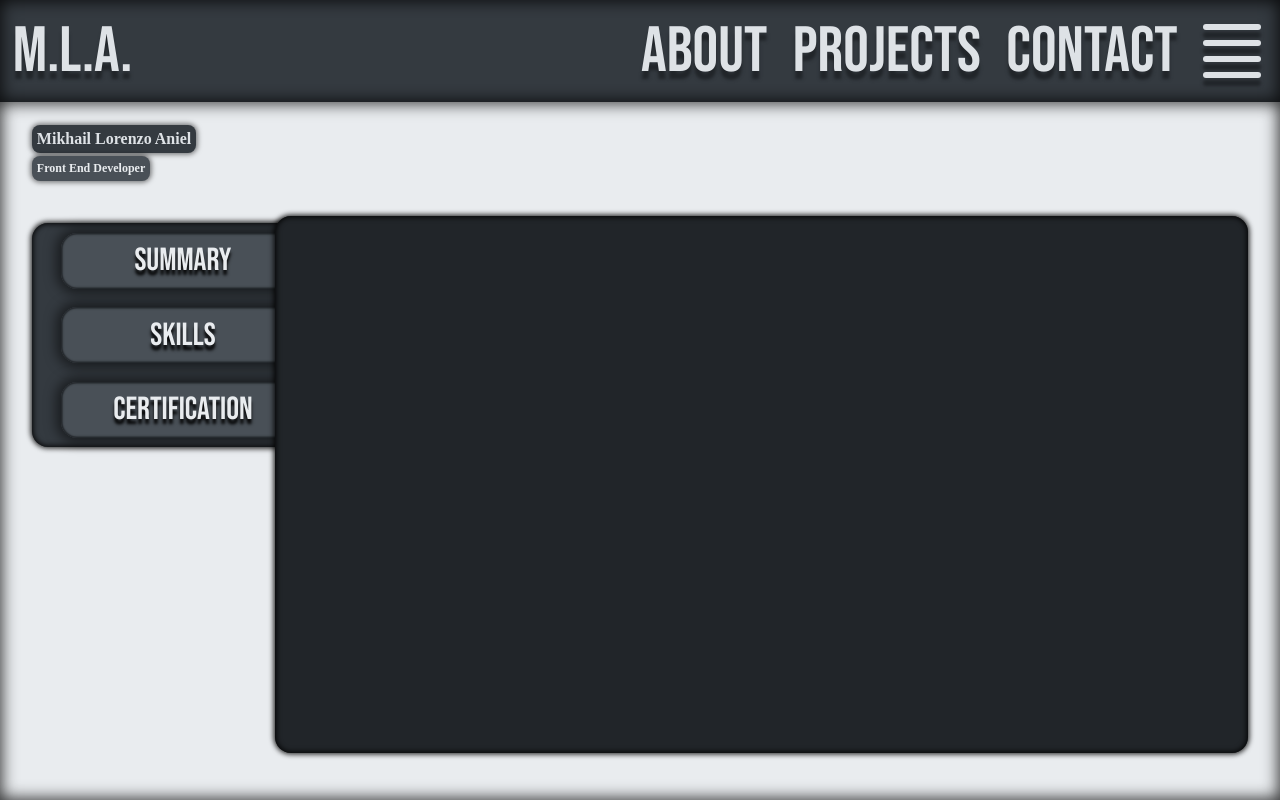
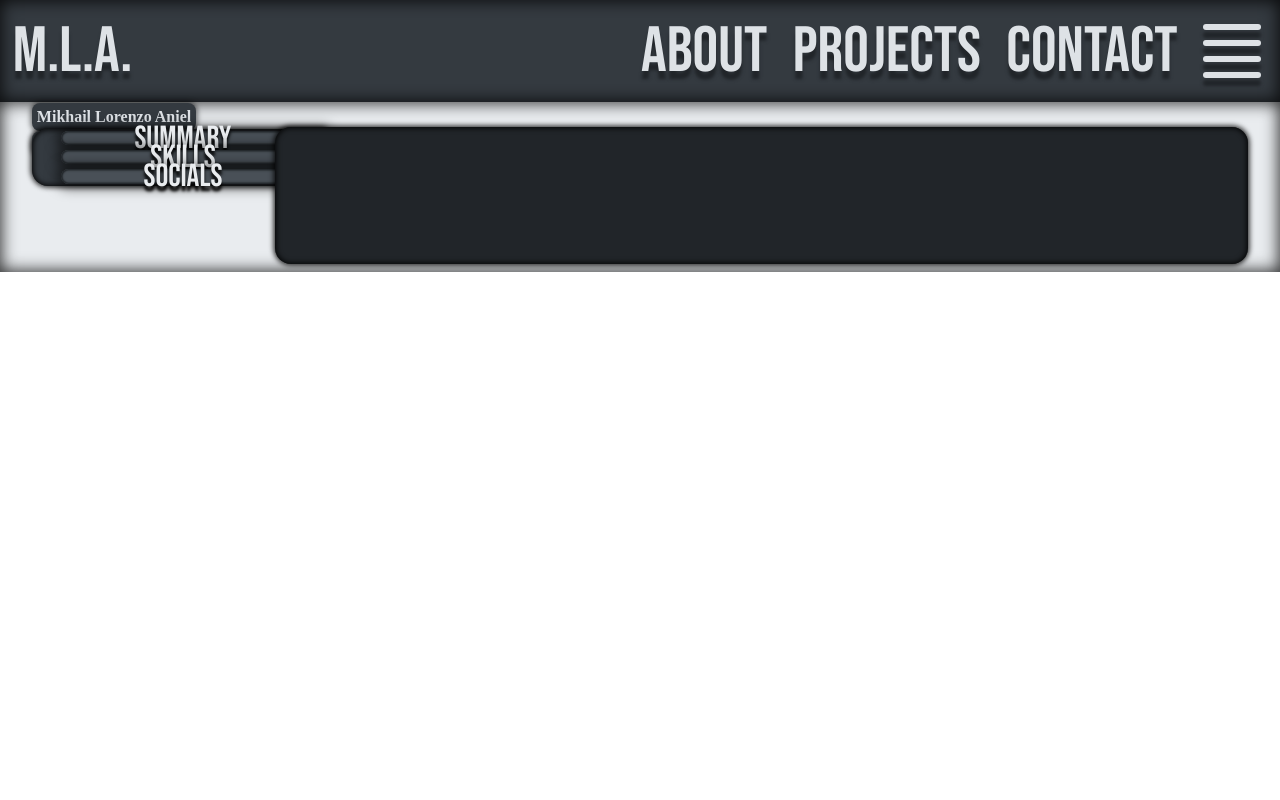
Before and after one commit to lorenzoaniel/portfolio-v3, a React (Create React App) app: page / in a window 1280 px wide. Built offline with nearby package versions, Linux system fonts and the light colour scheme.

Commit message:
About Page reverting but keeping some change
keeping the creation of 3 submenu components for the about main as well as the conversion of layout to have styles as a prop

```diff
--- a/src/Api/RoutesPageData/About/AboutSubMenuItemData/AboutSubMenuItemData.js
+++ b/src/Api/RoutesPageData/About/AboutSubMenuItemData/AboutSubMenuItemData.js
@@ -7,9 +7,9 @@ const AboutSubMenuItemData = {
 		title: "Skills",
 		submenuitemclass: "submenu-skills",
 	},
-	certification: {
-		title: "Certification",
-		submenuitemclass: "submenu-certification",
+	socials: {
+		title: "Socials",
+		submenuitemclass: "submenu-socials",
 	},
 };
 
--- a/src/Routes/Layout/Layout.js
+++ b/src/Routes/Layout/Layout.js
@@ -1,17 +1,24 @@
 import React from "react";
 import styled from "styled-components";
+import { motion } from "framer-motion";
 
-const LayoutContainer = styled.div`
-	height: inherit;
+const LayoutContainer = styled(motion.div)`
+	/* height: inherit;
 	width: inherit;
 	display: grid;
 	grid-template-columns: 100%;
 	grid-template-rows: min-content minmax(min-content, 1fr);
-	grid-template-areas: "navbar" "outlet";
+	grid-template-areas: "navbar" "outlet"; */
+
+	${(props) => props.layoutstyleprop}
 `;
 
 export default function Layout(props) {
-	const { children, classNameProp } = props;
+	const { children, classNameProp, layoutstyleprop } = props;
 
-	return <LayoutContainer className={classNameProp}>{children}</LayoutContainer>;
+	return (
+		<LayoutContainer layoutstyleprop={layoutstyleprop} className={classNameProp}>
+			{children}
+		</LayoutContainer>
+	);
 }
```
Also changed, not shown: src/Routes/About/AboutMain/Skills.js (added, +11 -0 lines), src/Routes/About/AboutMain/Socials.js (added, +11 -0 lines), src/Routes/About/AboutMain/Summary.js (added, +9 -0 lines), src/Styles/Layout/AppLayoutStyle/appLayoutStyle.js (added, +10 -0 lines).
